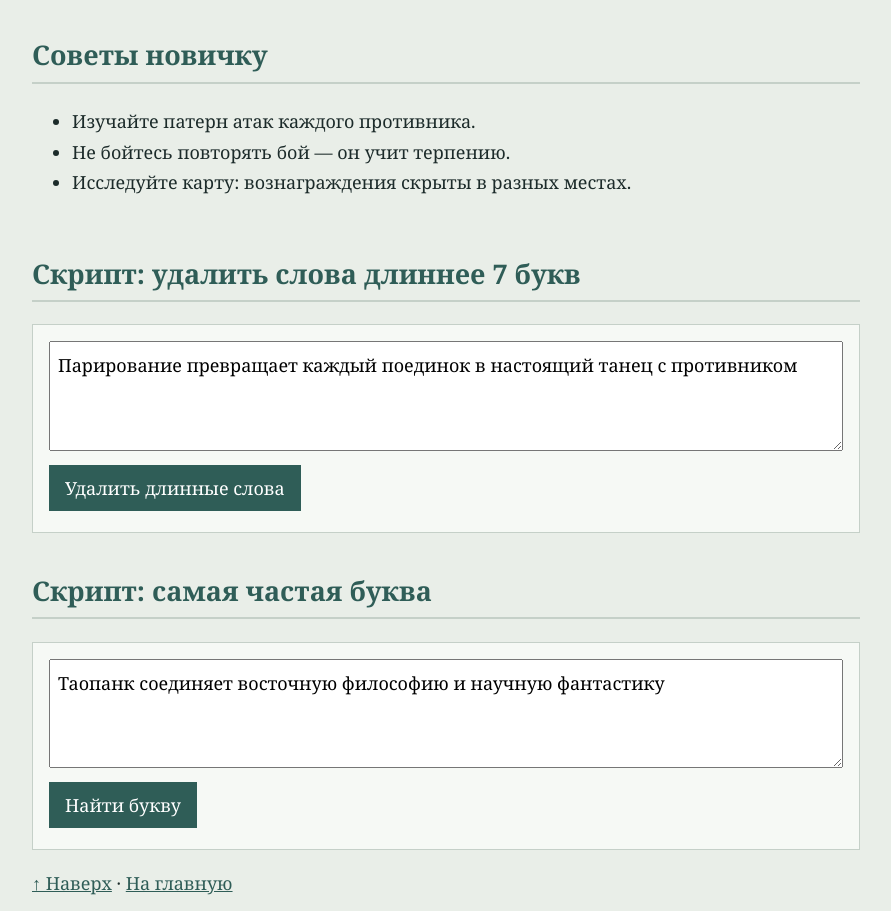
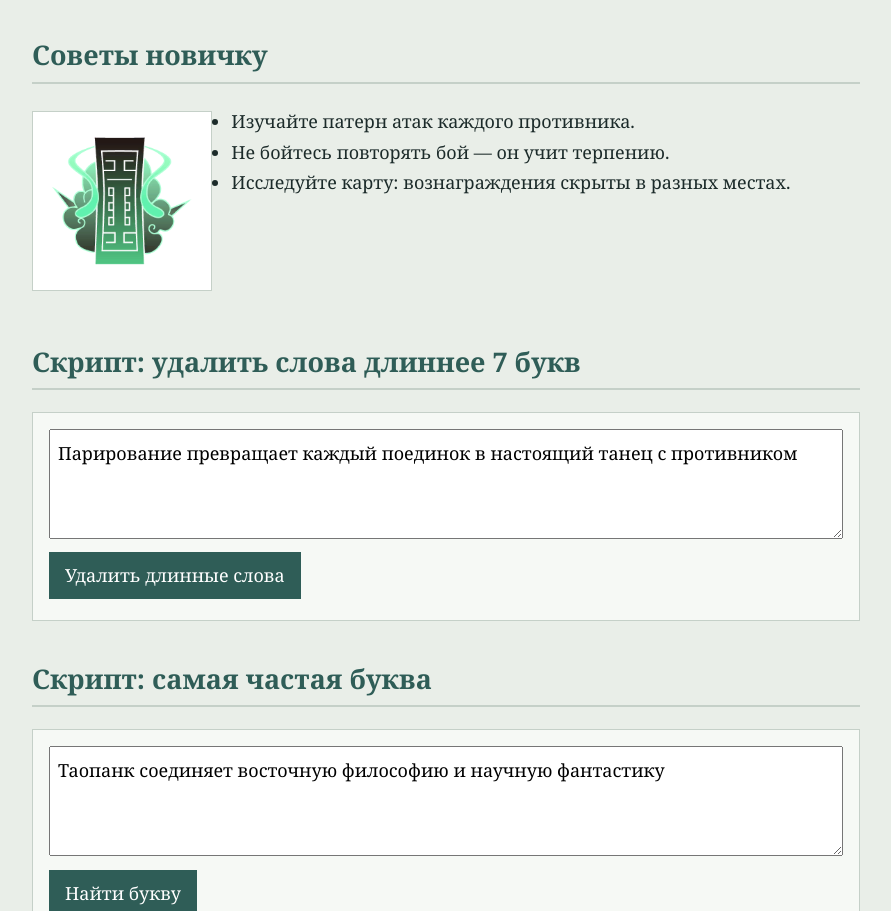
Before and after one commit to prohor-n/site, a plain HTML site: page gameplay.html in a window 1280 px wide. Shown: the part 1127-2038 px from the top of the page, without its empty margins (194-1085 px from the left). Drawn offline with Linux system fonts and the light colour scheme.

Commit message:
Update gameplay.html

```diff
--- a/gameplay.html
+++ b/gameplay.html
@@ -44,6 +44,7 @@
 </table>
 
 <h2 id="tips">Советы новичку</h2>
+<img class="left" src="img/talisman.png" width="180" height="240" alt="Талисман">
 <ul>
 <li>Изучайте патерн атак каждого противника.</li>
 <li>Не бойтесь повторять бой — он учит терпению.</li>
```
